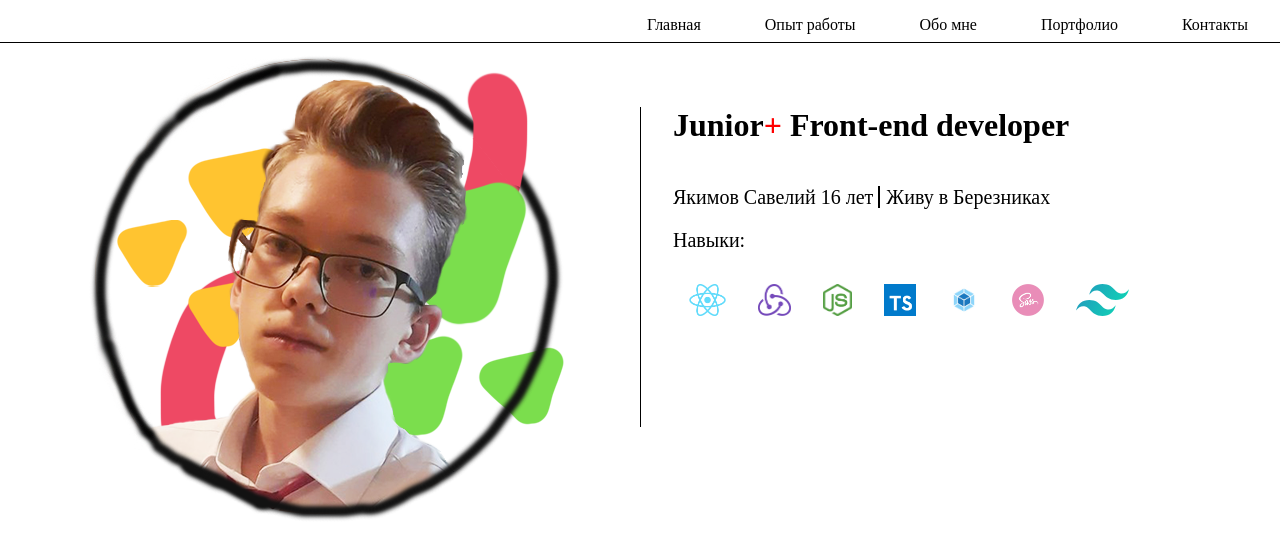
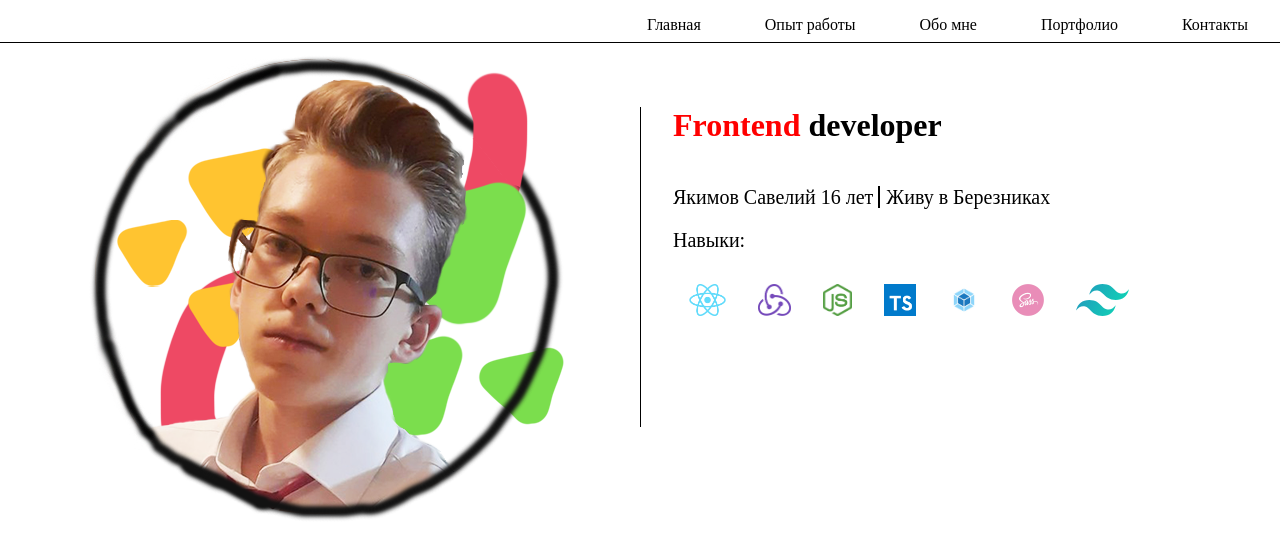
Before and after one commit to sava1339/Frontend_Resume, a React app: page /#/ in a window 1280 px wide. Shown: the top 558 px of the page. Built offline with nearby package versions, Linux system fonts and the light colour scheme.

Commit message:
fix text and seo

```diff
--- a/src/components/about/About.js
+++ b/src/components/about/About.js
@@ -7,7 +7,7 @@ const About = () => {
     return (
         <div className="about">
             <h2 className='about-title'>Обо мне</h2>
-            <p className='about-descr'>Привет, я Якимов Савели Junior+ developer, из Березников. Мне интересно веб-программирование и всё что связанно с ним.</p>
+            <p className='about-descr'>Привет, я Якимов Савели Frontend developer, из Березников. Мне интересно веб-программирование и всё что связанно с ним.</p>
             <p className='about-descr'>Имею опыт исполнения заказов в течении 2 лет.</p>
             <p className='about-descr'>Закончил курс "Разработка на JavaScript" в университете Сиинергии.</p>
             <p className='about-descr'>Готов работать с необычными проектами и с интересными людьми.</p>
--- a/src/components/main/Main.js
+++ b/src/components/main/Main.js
@@ -68,7 +68,7 @@ const Main = () => {
                     </div>
                     <div className="info">
                         <div className="info-top">
-                            <h1 className="specialization hidden">Junior<span>+</span> Front-end developer</h1>
+                            <h1 className="specialization hidden"><span>Frontend</span> developer</h1>
                             <div className='info-data-block'>
                                 <p className='info-data-block-name'>Якимов Савелий 16 лет <span></span> Живу в Березниках</p>
                                 <p className="skill-text">Навыки:</p>
--- a/src/index.html
+++ b/src/index.html
@@ -8,6 +8,7 @@
 	<meta http-equiv="Content-Language" content="ru">
 	<meta name="Author" content="Якимов Савелий Андреевич">
 	<meta name="keywords" content="frontend, фронтэнд, разработчик, developer" />
+    <meta name="description" content="Frontend developer. Якимов Савелий 16 лет Живу в Березниках.">
     <title>Якимов Савелий Junior+ Frontend developer</title>
 </head>
 <body>
```
